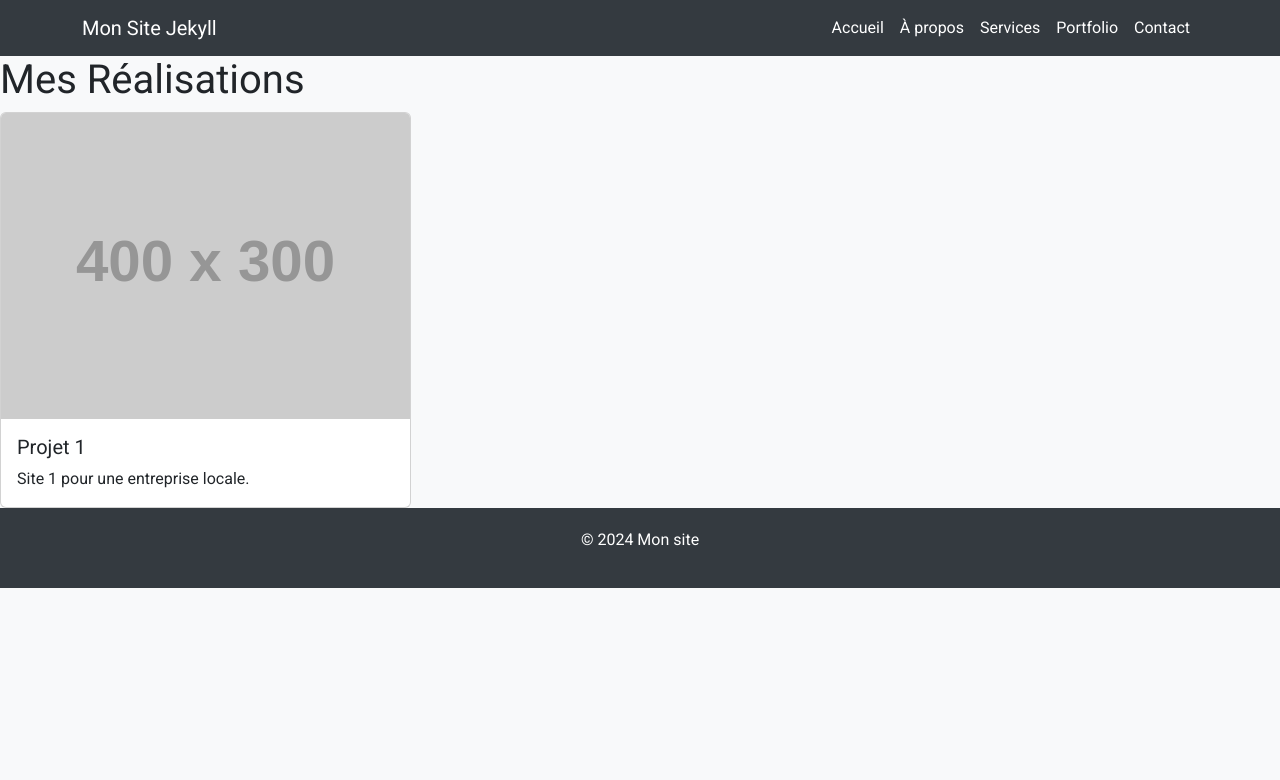
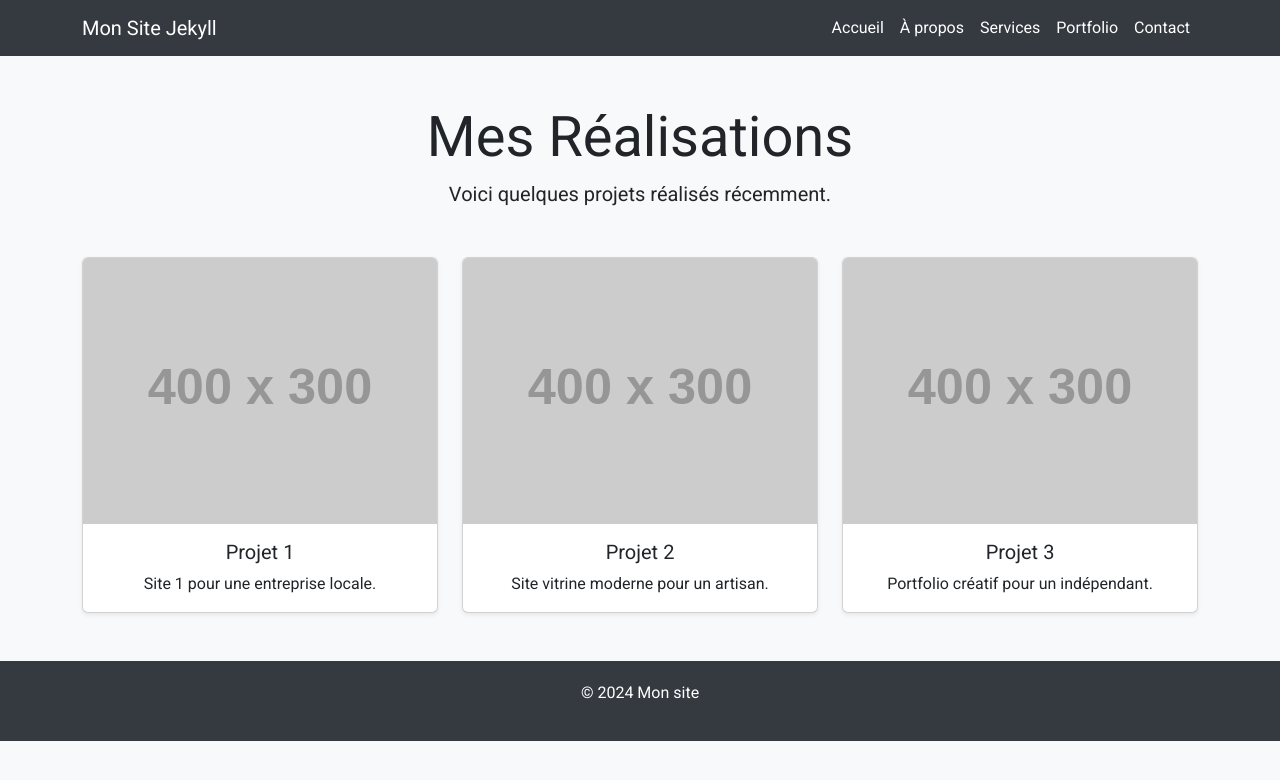
Before and after one commit to abderrahim01/coursera, a Jekyll site: the page built from portfolio.html, in a window 1280 px wide. Shown: the top 780 px of the page. Built offline with Jekyll 4.4.1, drawn with Linux system fonts in a browser that asks for light colours.

Commit message:
Mise a jours des pages 07

```diff
--- a/portfolio.html
+++ b/portfolio.html
@@ -2,17 +2,42 @@
 layout: default
 title: "Portfolio"
 ---
-<h1>Mes Réalisations</h1>
-<!-- ton contenu spécifique ici -->
-<div class="row g-4">
-  <div class="col-md-4">
-    <div class="card">
-      <img src="https://via.placeholder.com/400x300" class="card-img-top" alt="Projet 1" />
-      <div class="card-body">
-        <h5 class="card-title">Projet 1</h5>
-        <p class="card-text">Site 1 pour une entreprise locale.</p>
+
+<section class="container py-5">
+  <div class="text-center mb-5">
+    <h1 class="display-4">Mes Réalisations</h1>
+    <p class="lead">Voici quelques projets réalisés récemment.</p>
+  </div>
+
+  <div class="row g-4 justify-content-center">
+    <div class="col-md-4">
+      <div class="card h-100 shadow-sm">
+        <img src="https://via.placeholder.com/400x300" class="card-img-top" alt="Projet 1" />
+        <div class="card-body text-center">
+          <h5 class="card-title">Projet 1</h5>
+          <p class="card-text">Site 1 pour une entreprise locale.</p>
+        </div>
+      </div>
+    </div>
+
+    <div class="col-md-4">
+      <div class="card h-100 shadow-sm">
+        <img src="https://via.placeholder.com/400x300" class="card-img-top" alt="Projet 2" />
+        <div class="card-body text-center">
+          <h5 class="card-title">Projet 2</h5>
+          <p class="card-text">Site vitrine moderne pour un artisan.</p>
+        </div>
+      </div>
+    </div>
+
+    <div class="col-md-4">
+      <div class="card h-100 shadow-sm">
+        <img src="https://via.placeholder.com/400x300" class="card-img-top" alt="Projet 3" />
+        <div class="card-body text-center">
+          <h5 class="card-title">Projet 3</h5>
+          <p class="card-text">Portfolio créatif pour un indépendant.</p>
+        </div>
       </div>
     </div>
   </div>
-  <!-- autres projets -->
-</div>
+</section>
```
